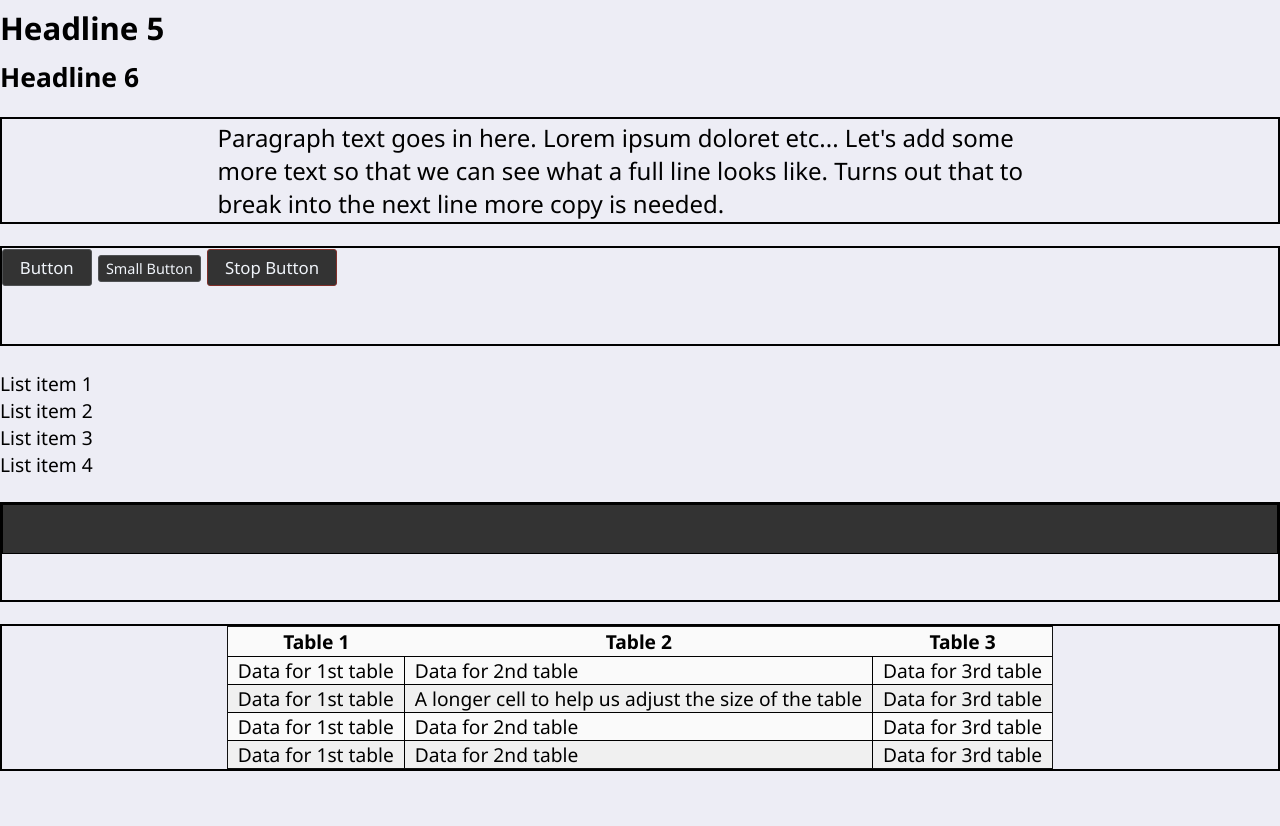
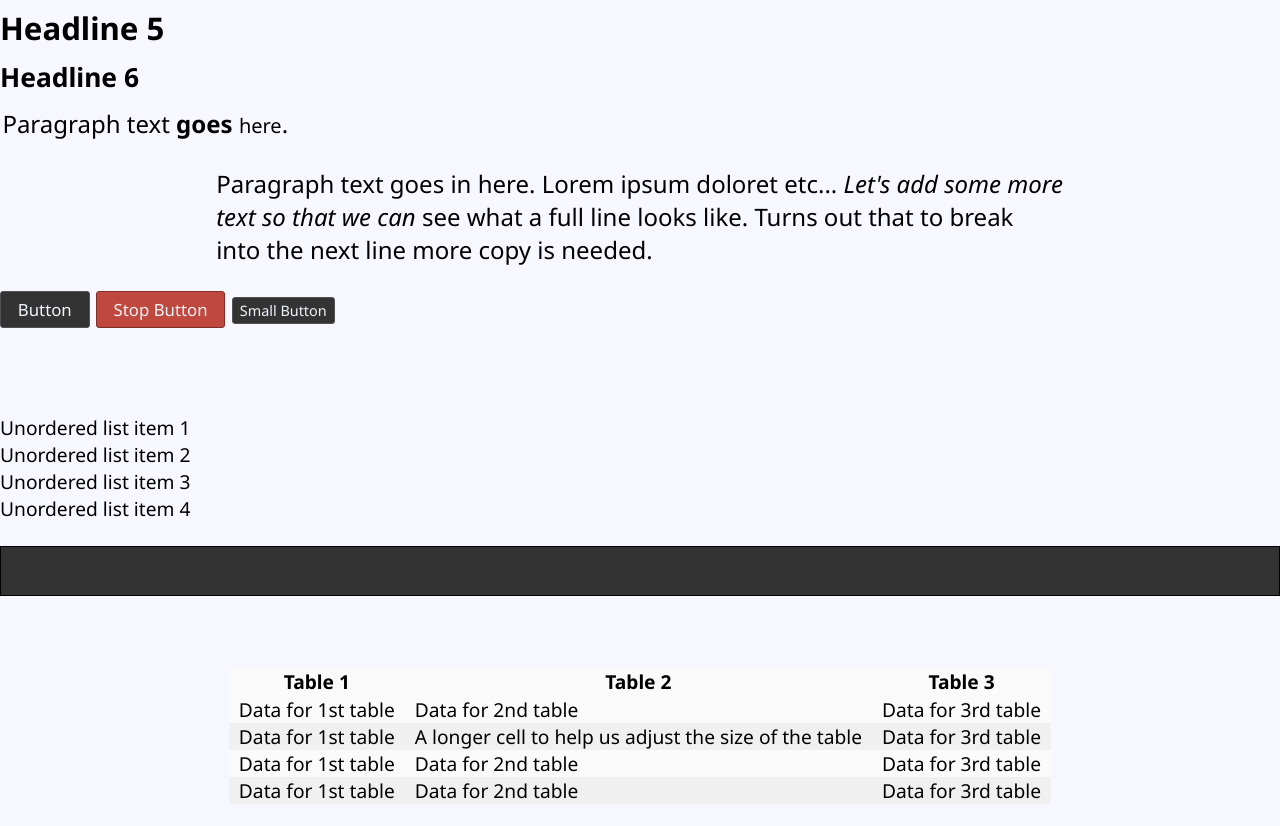
Before and after one commit to bwynn/style_library, a plain HTML site: page index.html in a window 1280 px wide. Shown: the part 296-1122 px from the top of the page. Before the commit the page ends 1088 px from the top, so only its background shows below. Drawn offline with Linux system fonts and the light colour scheme.

Commit message:
Some table style updates, removed some of the ugly borders.

```diff
--- a/index.html
+++ b/index.html
@@ -14,22 +14,25 @@
   <h4>Headline 4</h4>
   <h5>Headline 5</h5>
   <h6>Headline 6</h6>
+  <p>Paragraph text <strong>goes</strong> <small>here</small>.</p>
   <div class='row'>
     <div class='lg-grid-4 md-grid-3 sm-grid-5 center-block'>
-      <p>Paragraph text goes in here. Lorem ipsum doloret etc... Let's add some more text so that we can see what a full line looks like. Turns out that to break into the next line more copy is needed.</p>
+      <p>Paragraph text goes in here. Lorem ipsum doloret etc... <em>Let's add some more text so that we can</em> see what a full line looks like. Turns out that to break into the next line more copy is needed.</p>
     </div>
   </div>
   <div class='row'>
     <a href='#' class='btn'>Button</a>
+    <a href='#' class='btn btn-stop'>Stop Button</a>
     <a href='#' class='btn-sm'>Small Button</a>
-    <a href='#' class='btn btn-stop'>Stop Button</a>
   </div>
-  <ul>
-    <li>List item 1</li>
-    <li>List item 2</li>
-    <li>List item 3</li>
-    <li>List item 4</li>
-  </ul>
+  <div class='row'>
+    <ul>
+      <li>Unordered list item 1</li>
+      <li>Unordered list item 2</li>
+      <li>Unordered list item 3</li>
+      <li>Unordered list item 4</li>
+    </ul>
+  </div>
   <!-- Grid -->
   <div class='row'>
     <div class='grid lg-grid-6 md-grid-4 sm-grid-3'></div>
--- a/style.css
+++ b/style.css
@@ -14,7 +14,7 @@ body {
 }
 
 body {
-  background: #EDEDF5;
+  background: #F7F7FF;
   font-family: 'Noto Sans', sans-serif;
   /* add font-weight properties of 400, 700, 400italic for other font variants*/
   font-size: 24px;
@@ -87,7 +87,7 @@ ul {
   width: 100%;
   clear: both;
   min-height: 100px;
-  border: 2px solid black;
+  /*border: 2px solid black;*/
   box-sizing: border-box;
   margin: .9em 0;
 }
@@ -189,14 +189,8 @@ ul {
 
 /* --------------------- Table ------------------- */
 table {
-  border: 1px solid #111;
   border-spacing: 0;
   font-size: .8em;
-}
-
-td {
-  border-top: 1px solid black;
-  border-right: 1px solid black;
 }
 
 td:last-child {
@@ -248,7 +242,7 @@ td {
 }
 
 .btn-stop {
-
+  background-color: #BF483F;
   border: 1px solid #822F29;
 }
 
```
